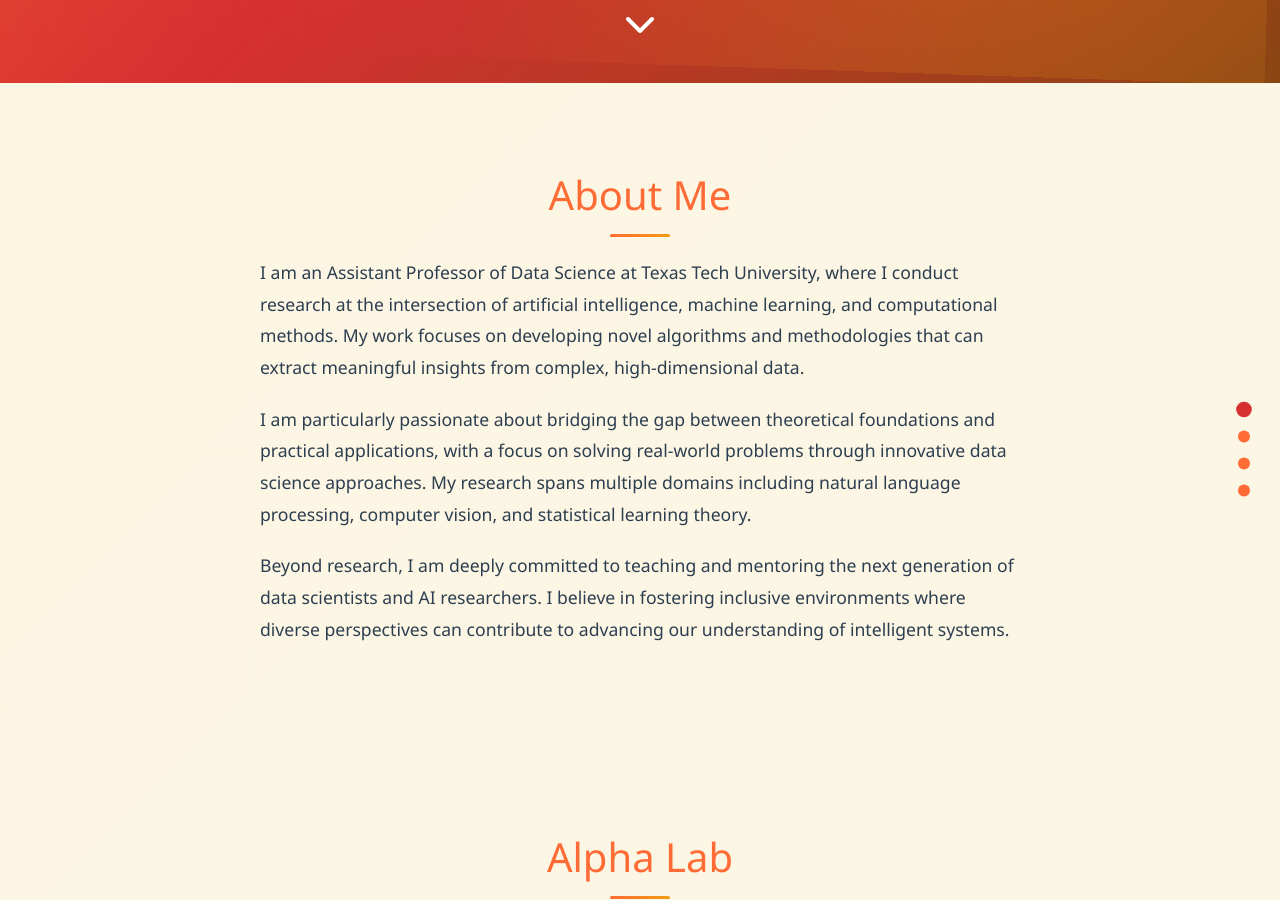
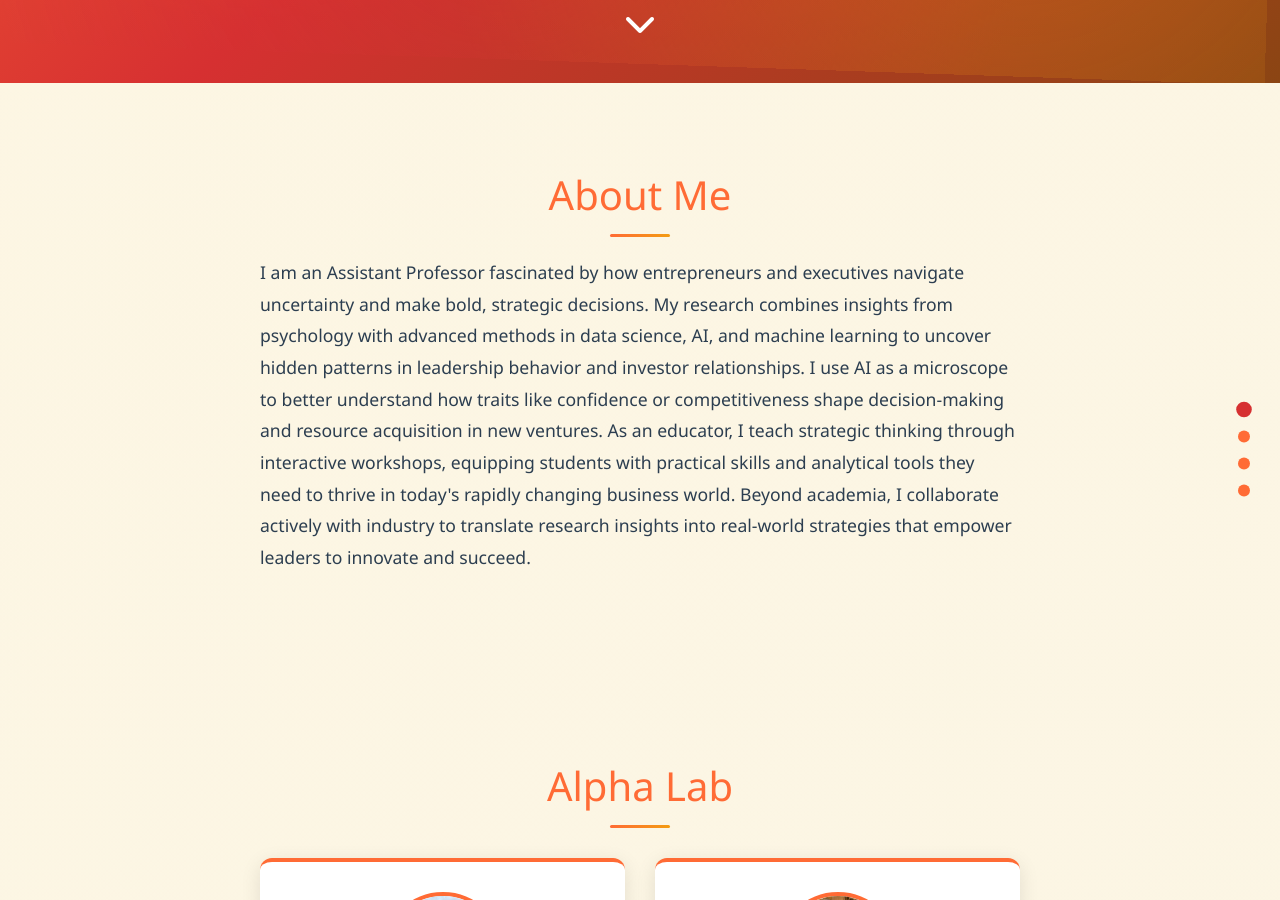
Before and after one commit to abblake/abblake.github.io, a Jekyll site: the page built from index.md, in a window 1280 px wide and 900 px high, scrolled down 817 px. Built offline with Jekyll 4.4.1, drawn with Linux system fonts in a browser that asks for light colours.

Commit message:
Update index.md
about me update

```diff
--- a/index.md
+++ b/index.md
@@ -47,12 +47,8 @@
 <div class="main-content">
     <section id="about" class="section">
         <h2>About Me</h2>
-        <p>I am an Assistant Professor of Data Science at {{ site.author.institution }}, where I conduct research at the intersection of artificial intelligence, machine learning, and computational methods. My work focuses on developing novel algorithms and methodologies that can extract meaningful insights from complex, high-dimensional data.</p>
-
-        <p>I am particularly passionate about bridging the gap between theoretical foundations and practical applications, with a focus on solving real-world problems through innovative data science approaches. My research spans multiple domains including natural language processing, computer vision, and statistical learning theory.</p>
-
-        <p>Beyond research, I am deeply committed to teaching and mentoring the next generation of data scientists and AI researchers. I believe in fostering inclusive environments where diverse perspectives can contribute to advancing our understanding of intelligent systems.</p>
-    </section>
+        <p>I am an Assistant Professor fascinated by how entrepreneurs and executives navigate uncertainty and make bold, strategic decisions. My research combines insights from psychology with advanced methods in data science, AI, and machine learning to uncover hidden patterns in leadership behavior and investor relationships. I use AI as a microscope to better understand how traits like confidence or competitiveness shape decision-making and resource acquisition in new ventures. As an educator, I teach strategic thinking through interactive workshops, equipping students with practical skills and analytical tools they need to thrive in today's rapidly changing business world. Beyond academia, I collaborate actively with industry to translate research insights into real-world strategies that empower leaders to innovate and succeed.</p>
+            </section>
 
     <section id="research" class="section">
         <h2>Alpha Lab</h2>
```
